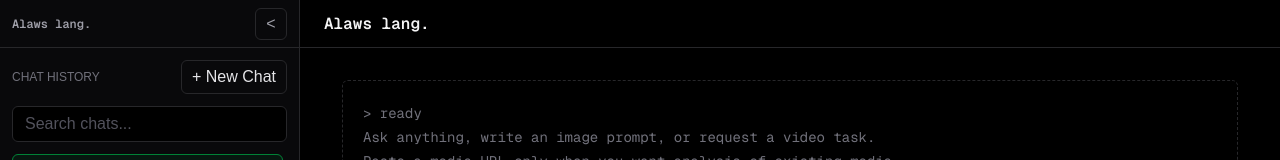
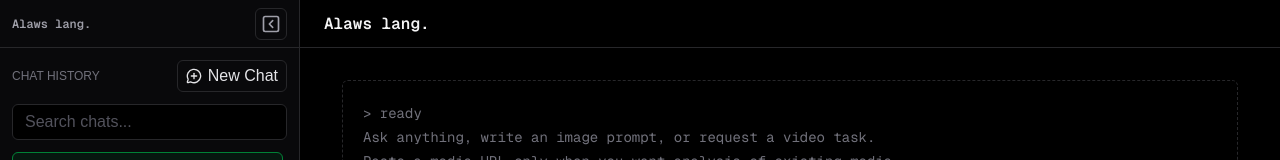
Before and after one commit to jhon6264/AI-Video-Analyzation, a Next.js app: page / in a window 1280 px wide. Shown: the top 160 px of the page. Built offline with nearby package versions, Linux system fonts and the light colour scheme.

Commit message:
Update: Update the UI

```diff
--- a/src/components/AppShell.tsx
+++ b/src/components/AppShell.tsx
@@ -368,7 +368,7 @@ export default function AppShell() {
               }}
               type="button"
             >
-              {isSidebarCollapsed ? ">" : "<"}
+              <SidebarToggleIcon isExpanded={!isSidebarCollapsed} />
             </button>
           </div>
           {!isSidebarCollapsed ? (
@@ -421,3 +421,22 @@ export default function AppShell() {
     </div>
   );
 }
+
+function SidebarToggleIcon({ isExpanded }: { isExpanded: boolean }) {
+  return (
+    <svg
+      aria-hidden="true"
+      className={`h-5 w-5 transition-transform ${isExpanded ? "rotate-180" : ""}`}
+      fill="none"
+      viewBox="0 0 24 24"
+      stroke="currentColor"
+      strokeLinecap="round"
+      strokeLinejoin="round"
+      strokeWidth={2}
+      xmlns="http://www.w3.org/2000/svg"
+    >
+      <rect width="18" height="18" x="3" y="3" rx="2" />
+      <path d="m10 8 4 4-4 4" />
+    </svg>
+  );
+}
--- a/src/components/ChatHistory.tsx
+++ b/src/components/ChatHistory.tsx
@@ -36,11 +36,12 @@ export default function ChatHistory({
       <div className="mb-3 flex items-center justify-between">
         <p className="text-xs font-medium uppercase text-zinc-500">Chat History</p>
         <button
-          className="rounded-md border border-zinc-800 px-2.5 py-1 text-xs text-zinc-200 transition hover:border-green-500 hover:text-green-300"
+          className="inline-flex h-8 items-center gap-1.5 rounded-md border border-zinc-800 px-2 text-xs text-zinc-200 transition hover:border-green-500 hover:text-green-300"
           onClick={onNewChat}
           type="button"
         >
-          + New Chat
+          <NewChatIcon />
+          <span>New Chat</span>
         </button>
       </div>
       <input
@@ -128,3 +129,23 @@ export default function ChatHistory({
     </section>
   );
 }
+
+function NewChatIcon() {
+  return (
+    <svg
+      aria-hidden="true"
+      className="h-4 w-4"
+      fill="none"
+      viewBox="0 0 24 24"
+      stroke="currentColor"
+      strokeLinecap="round"
+      strokeLinejoin="round"
+      strokeWidth={2}
+      xmlns="http://www.w3.org/2000/svg"
+    >
+      <path d="M2.992 16.342a2 2 0 0 1 .094 1.167l-1.065 3.29a1 1 0 0 0 1.236 1.168l3.413-.998a2 2 0 0 1 1.099.092 10 10 0 1 0-4.777-4.719" />
+      <path d="M8 12h8" />
+      <path d="M12 8v8" />
+    </svg>
+  );
+}
--- a/src/components/Composer.tsx
+++ b/src/components/Composer.tsx
@@ -263,7 +263,7 @@ export default function Composer({ isSending, onStop, onSubmit }: ComposerProps)
               onClick={isSending ? onStop : undefined}
               type={isSending ? "button" : "submit"}
             >
-              {isSending ? "x" : <span aria-hidden="true">&rarr;</span>}
+              {isSending ? <StopIcon /> : <span aria-hidden="true">&rarr;</span>}
             </button>
           </div>
         </div>
@@ -293,3 +293,28 @@ function isAllowedMedia(file: File) {
     "video/quicktime",
   ].includes(file.type);
 }
+
+function StopIcon() {
+  return (
+    <svg
+      aria-hidden="true"
+      className="h-6 w-6"
+      fill="none"
+      viewBox="0 0 24 24"
+      stroke="currentColor"
+      strokeWidth={1.5}
+      xmlns="http://www.w3.org/2000/svg"
+    >
+      <path
+        d="M21 12a9 9 0 1 1-18 0 9 9 0 0 1 18 0Z"
+        strokeLinecap="round"
+        strokeLinejoin="round"
+      />
+      <path
+        d="M9 9.563C9 9.252 9.252 9 9.563 9h4.874c.311 0 .563.252.563.563v4.874c0 .311-.252.563-.563.563H9.564A.562.562 0 0 1 9 14.437V9.564Z"
+        strokeLinecap="round"
+        strokeLinejoin="round"
+      />
+    </svg>
+  );
+}
```
Also changed, not shown: src/assets/alawslanglogo.png (added).
